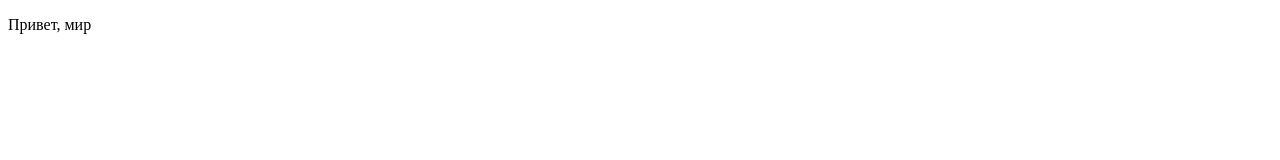
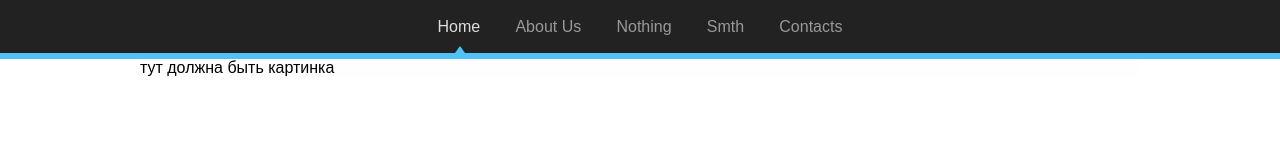
Before and after one commit to Etignis/test, a plain HTML site: page index.html in a window 1280 px wide. Drawn offline with Linux system fonts and the light colour scheme.

Commit message:
feat[main menu]

```diff
--- /dev/null
+++ b/css/style.css
@@ -0,0 +1,83 @@
+:root{
+	--background: #fefefe;
+	--dark-color: #222;
+	--bright-color: #4fc3f7;
+	--menu-color: #999;
+	--menu-color-hover: #ddd;
+
+	--menu-item-margin: .1em;
+}
+*{
+	box-sizing:border-box;
+}
+body, html{
+	margin: 0;
+	padding: 0;
+	font-family: arial, verdana, sans-serif;
+}
+
+.block{
+	width: 100%;
+	background: var(--background)
+}
+#wrapper{
+	max-width: 1000px;
+	margin: 0 auto; /*один из способов выровнять по горизонтали*/
+}
+#main_menu{
+	display: flex;
+	justify-content:center;
+	padding: 0;
+  margin: 0;
+
+	background: var(--dark-color);
+	border-bottom: var(--bright-color) 6px solid;
+}
+#main_menu li{
+	display: block;
+}
+#main_menu a{
+	display: block;
+	padding: 1em;
+	margin: var(--menu-item-margin);
+	cursor: pointer;
+	color: var(--menu-color);
+	text-decoration: none;
+	transition: color .3s;
+	position: relative;
+}
+#main_menu a.active{
+	color: var(--menu-color-hover);
+}
+#main_menu a::before{
+	content: "";
+	position: absolute;
+	bottom: calc(-1 * var(--menu-item-margin));
+	left: 45%;
+
+	border-left: 5px solid transparent;
+  border-right: 5px solid transparent;
+
+  border-bottom: 7px solid var(--bright-color);
+
+	opacity: 0;
+}
+#main_menu a.active::before{
+	opacity: 1;
+}
+#main_menu a:hover{
+	color: var(--menu-color-hover);
+}
+.dropdown_menu{
+	position: relative;
+}
+.dropdown_menu ul{
+	background: var(--dark-color);
+	position: absolute;
+	display: none;
+	padding: 0;
+  margin: 0;
+}
+.dropdown_menu:hover ul{
+	display: block;
+}
--- a/index.html
+++ b/index.html
@@ -1,10 +1,55 @@
-<!DOCTYPE html>
+<!doctype html>
 <html>
- <head>
+<head>
+  <title>Заголовок страницы</title>
   <meta charset="utf-8" />
-  <title>Загловок</title>
- </head>
- <body>
-  <p>Привет, мир</p>
- </body>
+  <meta name="viewport" content="width=device-width, initial-scale=1, maximum-scale=1">
+  <meta name="description" content="Краткое описание страницы">
+  <meta name="Keywords" content="ключевые слова, через запятую">
+  <link rel="stylesheet" type="text/css" href="css/style.css">
+  <link rel="shortcut icon" href="favicon.ico" />
+  <script type='text/javascript' src='js/script.js'></script
+
+  <!-- IE must understand HTML5: -->
+  <!--[if IE]>
+   <script src="http://html5shiv.googlecode.com/svn/trunk/html5.js"></script>
+  <![endif]-->
+  <!--[if lt IE 9]>
+    <script src="http://css3-mediaqueries-js.googlecode.com/svn/trunk/css3-mediaqueries.js"></script>
+  <![endif]-->
+  <style>
+   article, aside, details, figcaption, figure, footer,header,
+   hgroup, menu, nav, section, div { display: block; }
+  </style>
+</head>
+
+<body>
+	<ul id='main_menu' class='block'>
+		<li><a href='#' class='active'>Home</a></li>
+		<li><a href='#'>About Us</a></li>
+		<li class='dropdown_menu'><a href='#'>Nothing</a>
+			<ul class='sub_menu-1'>
+				<li><a href='#'>Item 1</a></li>
+				<li><a href='#'>Item 2</a></li>
+				<li><a href='#'>Item 3</a></li>
+				<li><a href='#'>Item 4</a></li>
+			</ul>
+		</li>
+		<li><a href='#'>Smth</a></li>
+		<li><a href='#'>Contacts</a></li>
+	</ul>
+
+	<div id='wrapper'>
+
+		<div class='block'>
+			<!-- картинка -->
+			тут должна быть картинка
+		</div>
+		<div class='block'>
+			<!-- три плашки -->
+		</div>
+		<!-- и так далее... -->
+
+	</div>
+</body>
 </html>
```
Also changed, not shown: js/script.js (added).
